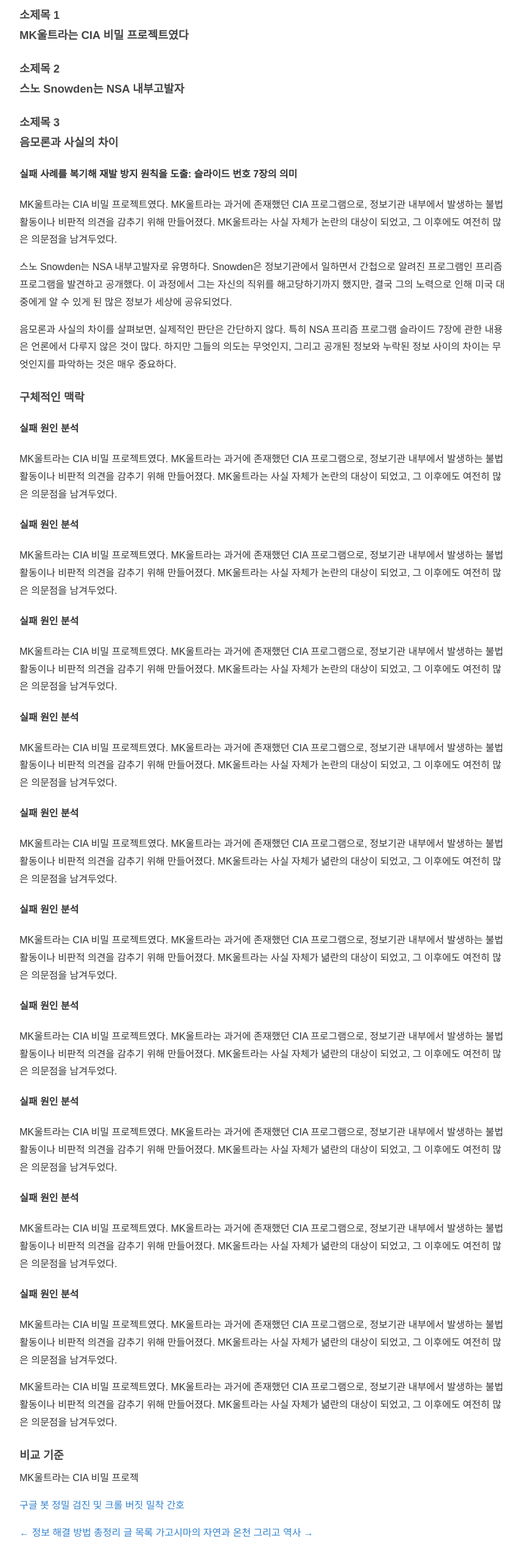
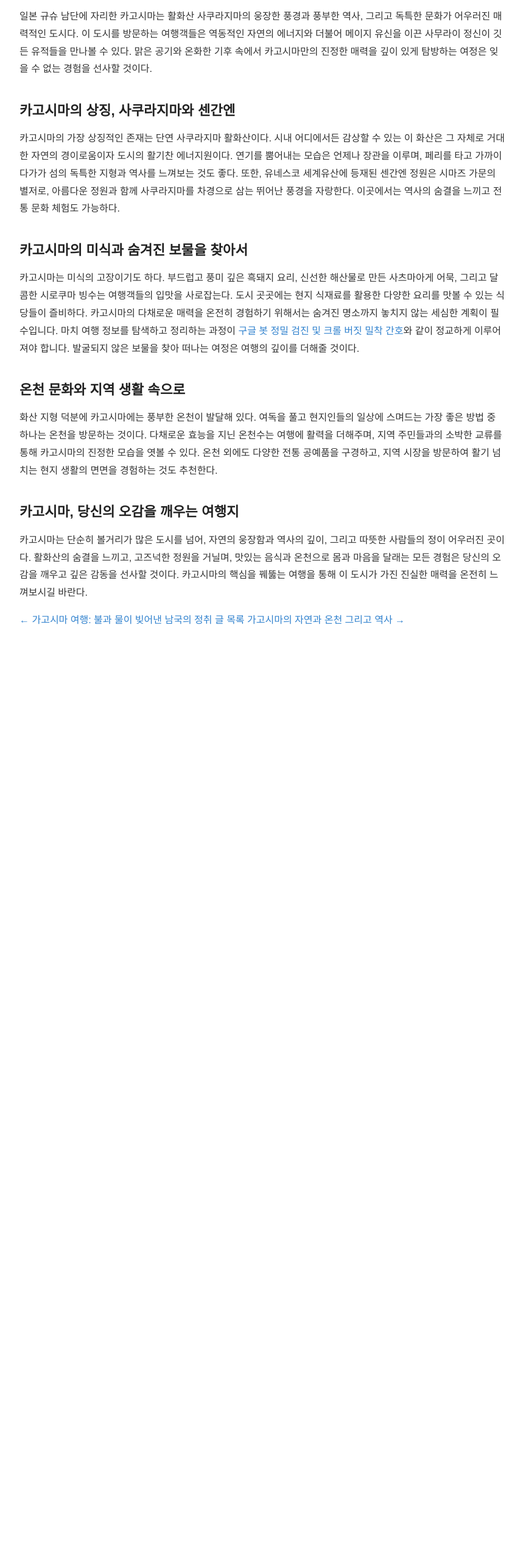
Before and after one commit to dydrkrtks7-cmd/bp-kagoshima-travel, a plain HTML site: page posts/interview-001-1tgtnuc.html in a window 1280 px wide. Shown: the part 220-2780 px from the top of the page at 61% size, without its empty margins (208-1067 px from the left). After the commit the page ends 1292 px from the top, so only its background shows below. Drawn offline with Linux system fonts and the light colour scheme.

Commit message:
deploy: garbage-free snapshot 2026-08-30T14:23:29.406Z

```diff
--- a/posts/interview-001-1tgtnuc.html
+++ b/posts/interview-001-1tgtnuc.html
@@ -3,8 +3,8 @@
 <head>
  <meta charset="UTF-8">
  <meta name="viewport" content="width=device-width, initial-scale=1.0">
- <title>비밀 프로젝트와 내부고발 사례로 살펴보는 음모론과 사실의 차이</title>
-<meta name="description" content="MK울트라는 CIA 비밀 프로젝트였다. MK울트라는 과거에 존재했던 CIA 프로그램으로, 정보기관 내부에서 발생하는 불법 활동이나 비판적 의견을 감추기 위해 만들어졌다. MK울트라는 사실 자체가 논란의 대상이 되었고, 그 이후에도 여전히 많은 의문점을 남겨두었다.">
+ <title>카고시마: 활화산이 숨 쉬는 남국의 진정한 매력 탐방</title>
+<meta name="description" content="일본 규슈 남단에 자리한 카고시마는 활화산 사쿠라지마의 웅장한 풍경과 풍부한 역사, 그리고 독특한 문화가 어우러진 매력적인 도시다. 이 도시를 방문하는 여행객들은 역동적인 자연의 에너지와 더불어 메이지 유신을 이끈 사무라이 정신이 깃든 유적들을 만나볼 수 있다.">
  <link rel="canonical" href="https://kagoshima-travel-guide.pbn-builder.xyz/posts/interview-001-1tgtnuc.html">
  <style>
  body { font-family: sans-serif; line-height: 1.8; max-width: 800px; margin: 40px auto; padding: 0 20px; color: #333; }
@@ -17,8 +17,8 @@
  </style>
  <meta property="og:url" content="https://kagoshima-travel-guide.pbn-builder.xyz/posts/interview-001-1tgtnuc.html">
  <link rel="icon" type="image/svg+xml" href="./favicon.svg">
-  <meta property="og:title" content="비밀 프로젝트와 내부고발 사례로 살펴보는 음모론과 사실의 차이">
-  <meta property="og:description" content="MK울트라는 CIA 비밀 프로젝트였다. MK울트라는 과거에 존재했던 CIA 프로그램으로, 정보기관 내부에서 발생하는 불법 활동이나 비판적 의견을 감추기 위해 만들어졌다. MK울트라는 사실 자체가 논란의 대상이 되었고, 그 이후에도 여전히 많은 의문점을 남겨두었다.">
+  <meta property="og:title" content="카고시마: 활화산이 숨 쉬는 남국의 진정한 매력 탐방">
+  <meta property="og:description" content="일본 규슈 남단에 자리한 카고시마는 활화산 사쿠라지마의 웅장한 풍경과 풍부한 역사, 그리고 독특한 문화가 어우러진 매력적인 도시다. 이 도시를 방문하는 여행객들은 역동적인 자연의 에너지와 더불어 메이지 유신을 이끈 사무라이 정신이 깃든 유적들을 만나볼 수 있다.">
   <meta property="og:type" content="website">
   <meta name="twitter:card" content="summary">
 </head>
@@ -27,43 +27,21 @@
  <a href="./index.html">← 목록으로 돌아가기</a>
  </header>
  <main>
- <h1>비밀 프로젝트와 내부고발 사례로 살펴보는 음모론과 사실의 차이</h1>
- <article>
- <h3>소제목 1<br>MK울트라는 CIA 비밀 프로젝트였다</h3>
-<h3>소제목 2<br>스노 Snowden는 NSA 내부고발자</h3>
-<h3>소제목 3<br>음모론과 사실의 차이</h3>
-<h4>실패 사례를 복기해 재발 방지 원칙을 도출: 슬라이드 번호 7장의 의미</h4>
-<p>MK울트라는 CIA 비밀 프로젝트였다. MK울트라는 과거에 존재했던 CIA 프로그램으로, 정보기관 내부에서 발생하는 불법 활동이나 비판적 의견을 감추기 위해 만들어졌다. MK울트라는 사실 자체가 논란의 대상이 되었고, 그 이후에도 여전히 많은 의문점을 남겨두었다.</p>
-<p>스노 Snowden는 NSA 내부고발자로 유명하다. Snowden은 정보기관에서 일하면서 간첩으로 알려진 프로그램인 프리즘 프로그램을 발견하고 공개했다. 이 과정에서 그는 자신의 직위를 해고당하기까지 했지만, 결국 그의 노력으로 인해 미국 대중에게 알 수 있게 된 많은 정보가 세상에 공유되었다.</p>
-<p>음모론과 사실의 차이를 살펴보면, 실제적인 판단은 간단하지 않다. 특히 NSA 프리즘 프로그램 슬라이드 7장에 관한 내용은 언론에서 다루지 않은 것이 많다. 하지만 그들의 의도는 무엇인지, 그리고 공개된 정보와 누락된 정보 사이의 차이는 무엇인지를 파악하는 것은 매우 중요하다.</p>
-<h3>구체적인 맥락</h3>
-<h4>실패 원인 분석</h4>
-<p>MK울트라는 CIA 비밀 프로젝트였다. MK울트라는 과거에 존재했던 CIA 프로그램으로, 정보기관 내부에서 발생하는 불법 활동이나 비판적 의견을 감추기 위해 만들어졌다. MK울트라는 사실 자체가 논란의 대상이 되었고, 그 이후에도 여전히 많은 의문점을 남겨두었다.</p>
-<h4>실패 원인 분석</h4>
-<p>MK울트라는 CIA 비밀 프로젝트였다. MK울트라는 과거에 존재했던 CIA 프로그램으로, 정보기관 내부에서 발생하는 불법 활동이나 비판적 의견을 감추기 위해 만들어졌다. MK울트라는 사실 자체가 논란의 대상이 되었고, 그 이후에도 여전히 많은 의문점을 남겨두었다.</p>
-<h4>실패 원인 분석</h4>
-<p>MK울트라는 CIA 비밀 프로젝트였다. MK울트라는 과거에 존재했던 CIA 프로그램으로, 정보기관 내부에서 발생하는 불법 활동이나 비판적 의견을 감추기 위해 만들어졌다. MK울트라는 사실 자체가 논란의 대상이 되었고, 그 이후에도 여전히 많은 의문점을 남겨두었다.</p>
-<h4>실패 원인 분석</h4>
-<p>MK울트라는 CIA 비밀 프로젝트였다. MK울트라는 과거에 존재했던 CIA 프로그램으로, 정보기관 내부에서 발생하는 불법 활동이나 비판적 의견을 감추기 위해 만들어졌다. MK울트라는 사실 자체가 논란의 대상이 되었고, 그 이후에도 여전히 많은 의문점을 남겨두었다.</p>
-<h4>실패 원인 분석</h4>
-<p>MK울트라는 CIA 비밀 프로젝트였다. MK울트라는 과거에 존재했던 CIA 프로그램으로, 정보기관 내부에서 발생하는 불법 활동이나 비판적 의견을 감추기 위해 만들어졌다. MK울트라는 사실 자체가 녊란의 대상이 되었고, 그 이후에도 여전히 많은 의문점을 남겨두었다.</p>
-<h4>실패 원인 분석</h4>
-<p>MK울트라는 CIA 비밀 프로젝트였다. MK울트라는 과거에 존재했던 CIA 프로그램으로, 정보기관 내부에서 발생하는 불법 활동이나 비판적 의견을 감추기 위해 만들어졌다. MK울트라는 사실 자체가 녊란의 대상이 되었고, 그 이후에도 여전히 많은 의문점을 남겨두었다.</p>
-<h4>실패 원인 분석</h4>
-<p>MK울트라는 CIA 비밀 프로젝트였다. MK울트라는 과거에 존재했던 CIA 프로그램으로, 정보기관 내부에서 발생하는 불법 활동이나 비판적 의견을 감추기 위해 만들어졌다. MK울트라는 사실 자체가 녊란의 대상이 되었고, 그 이후에도 여전히 많은 의문점을 남겨두었다.</p>
-<h4>실패 원인 분석</h4>
-<p>MK울트라는 CIA 비밀 프로젝트였다. MK울트라는 과거에 존재했던 CIA 프로그램으로, 정보기관 내부에서 발생하는 불법 활동이나 비판적 의견을 감추기 위해 만들어졌다. MK울트라는 사실 자체가 녊란의 대상이 되었고, 그 이후에도 여전히 많은 의문점을 남겨두었다.</p>
-<h4>실패 원인 분석</h4>
-<p>MK울트라는 CIA 비밀 프로젝트였다. MK울트라는 과거에 존재했던 CIA 프로그램으로, 정보기관 내부에서 발생하는 불법 활동이나 비판적 의견을 감추기 위해 만들어졌다. MK울트라는 사실 자체가 녊란의 대상이 되었고, 그 이후에도 여전히 많은 의문점을 남겨두었다.</p>
-<h4>실패 원인 분석</h4>
-<p>MK울트라는 CIA 비밀 프로젝트였다. MK울트라는 과거에 존재했던 CIA 프로그램으로, 정보기관 내부에서 발생하는 불법 활동이나 비판적 의견을 감추기 위해 만들어졌다. MK울트라는 사실 자체가 녊란의 대상이 되었고, 그 이후에도 여전히 많은 의문점을 남겨두었다.</p>
-<p>MK울트라는 CIA 비밀 프로젝트였다. MK울트라는 과거에 존재했던 CIA 프로그램으로, 정보기관 내부에서 발생하는 불법 활동이나 비판적 의견을 감추기 위해 만들어졌다. MK울트라는 사실 자체가 녊란의 대상이 되었고, 그 이후에도 여전히 많은 의문점을 남겨두었다.</p>
-<h3>비교 기준</h3>
-<p>MK울트라는 CIA 비밀 프로젝</p>
-<p><a href="https://nurse-kyujin.online/" target="_blank" rel="noopener noreferrer">구글 봇 정밀 검진 및 크롤 버짓 밀착 간호</a></p>
- </article>
-     <nav class="post-pager" aria-label="글 이동">
-      <a class="post-pager__prev" href="../posts/guide-001-1qdg3bv.html">← 정보 해결 방법 총정리</a>
+
+<h1>카고시마: 활화산이 숨 쉬는 남국의 진정한 매력 탐방</h1>
+<article>
+<h2>카고시마, 자연과 역사가 빚어낸 남국의 보석</h2><p>일본 규슈 남단에 자리한 카고시마는 활화산 사쿠라지마의 웅장한 풍경과 풍부한 역사, 그리고 독특한 문화가 어우러진 매력적인 도시다. 이 도시를 방문하는 여행객들은 역동적인 자연의 에너지와 더불어 메이지 유신을 이끈 사무라이 정신이 깃든 유적들을 만나볼 수 있다. 맑은 공기와 온화한 기후 속에서 카고시마만의 진정한 매력을 깊이 있게 탐방하는 여정은 잊을 수 없는 경험을 선사할 것이다.</p>
+
+<h2>카고시마의 상징, 사쿠라지마와 센간엔</h2><p>카고시마의 가장 상징적인 존재는 단연 사쿠라지마 활화산이다. 시내 어디에서든 감상할 수 있는 이 화산은 그 자체로 거대한 자연의 경이로움이자 도시의 활기찬 에너지원이다. 연기를 뿜어내는 모습은 언제나 장관을 이루며, 페리를 타고 가까이 다가가 섬의 독특한 지형과 역사를 느껴보는 것도 좋다. 또한, 유네스코 세계유산에 등재된 센간엔 정원은 시마즈 가문의 별저로, 아름다운 정원과 함께 사쿠라지마를 차경으로 삼는 뛰어난 풍경을 자랑한다. 이곳에서는 역사의 숨결을 느끼고 전통 문화 체험도 가능하다.</p>
+
+<h2>카고시마의 미식과 숨겨진 보물을 찾아서</h2><p>카고시마는 미식의 고장이기도 하다. 부드럽고 풍미 깊은 흑돼지 요리, 신선한 해산물로 만든 사츠마아게 어묵, 그리고 달콤한 시로쿠마 빙수는 여행객들의 입맛을 사로잡는다. 도시 곳곳에는 현지 식재료를 활용한 다양한 요리를 맛볼 수 있는 식당들이 즐비하다. 카고시마의 다채로운 매력을 온전히 경험하기 위해서는 숨겨진 명소까지 놓치지 않는 세심한 계획이 필수입니다. 마치 여행 정보를 탐색하고 정리하는 과정이 <a href="https://nurse-kyujin.online/">구글 봇 정밀 검진 및 크롤 버짓 밀착 간호</a>와 같이 정교하게 이루어져야 합니다. 발굴되지 않은 보물을 찾아 떠나는 여정은 여행의 깊이를 더해줄 것이다.</p>
+
+<h2>온천 문화와 지역 생활 속으로</h2><p>화산 지형 덕분에 카고시마에는 풍부한 온천이 발달해 있다. 여독을 풀고 현지인들의 일상에 스며드는 가장 좋은 방법 중 하나는 온천을 방문하는 것이다. 다채로운 효능을 지닌 온천수는 여행에 활력을 더해주며, 지역 주민들과의 소박한 교류를 통해 카고시마의 진정한 모습을 엿볼 수 있다. 온천 외에도 다양한 전통 공예품을 구경하고, 지역 시장을 방문하여 활기 넘치는 현지 생활의 면면을 경험하는 것도 추천한다.</p>
+
+<h2>카고시마, 당신의 오감을 깨우는 여행지</h2><p>카고시마는 단순히 볼거리가 많은 도시를 넘어, 자연의 웅장함과 역사의 깊이, 그리고 따뜻한 사람들의 정이 어우러진 곳이다. 활화산의 숨결을 느끼고, 고즈넉한 정원을 거닐며, 맛있는 음식과 온천으로 몸과 마음을 달래는 모든 경험은 당신의 오감을 깨우고 깊은 감동을 선사할 것이다. 카고시마의 핵심을 꿰뚫는 여행을 통해 이 도시가 가진 진실한 매력을 온전히 느껴보시길 바란다.</p>
+</article>
+    <nav class="post-pager" aria-label="글 이동">
+      <a class="post-pager__prev" href="../posts/guide-001-1qdg3bv.html">← 가고시마 여행: 불과 물이 빚어낸 남국의 정취</a>
       <a class="post-pager__index" href="../posts.html">글 목록</a>
       <a class="post-pager__next" href="../posts/t3link-002-1tgtnuc.html">가고시마의 자연과 온천 그리고 역사 →</a>
     </nav>
```
Also changed, not shown: posts.html (+4 -3 lines), posts/gemini-coverage-20260722-0227.html (+1 -1 lines), posts/guide-001-1qdg3bv.html (+11 -9 lines), posts/t3link-002-1tgtnuc.html (+1 -1 lines).
